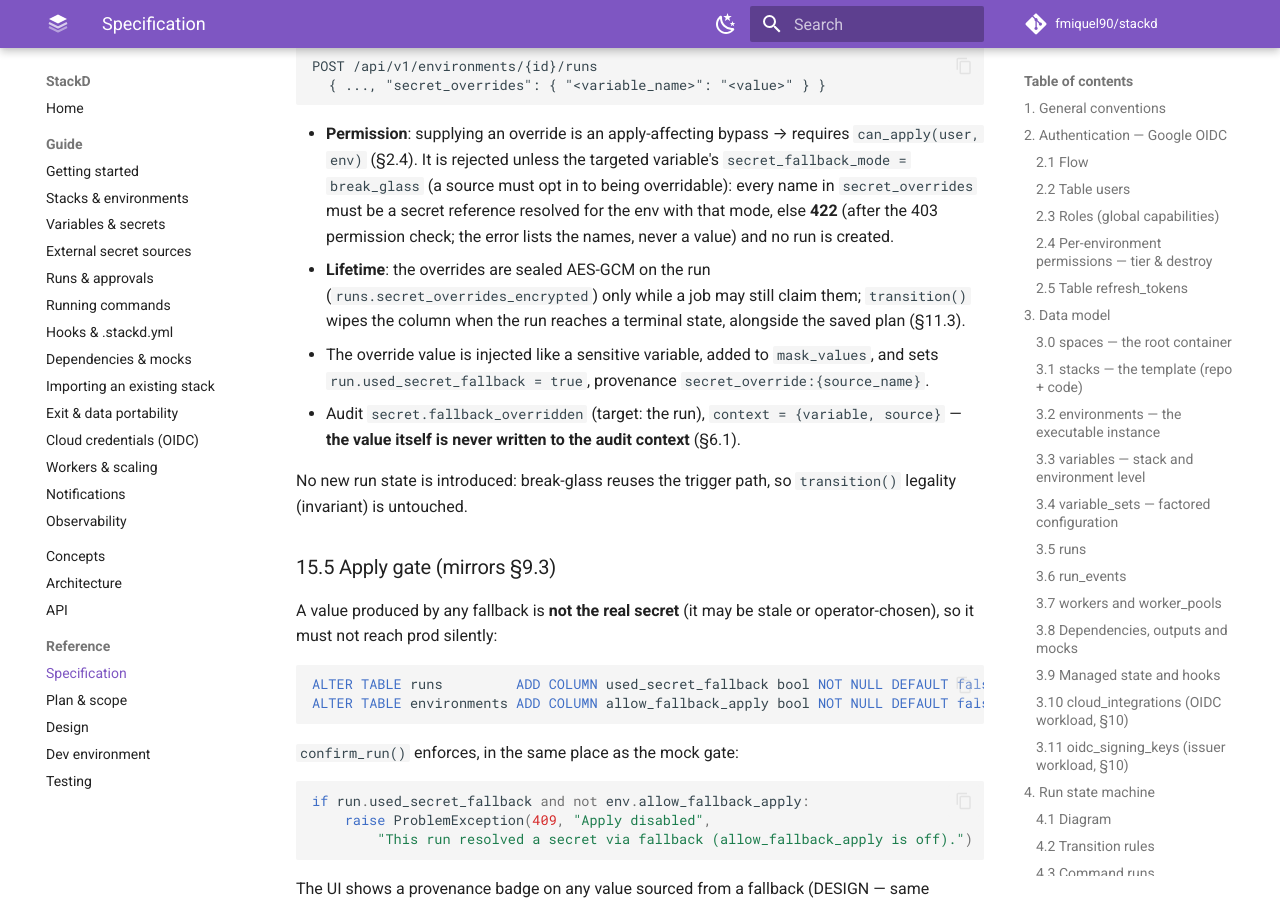
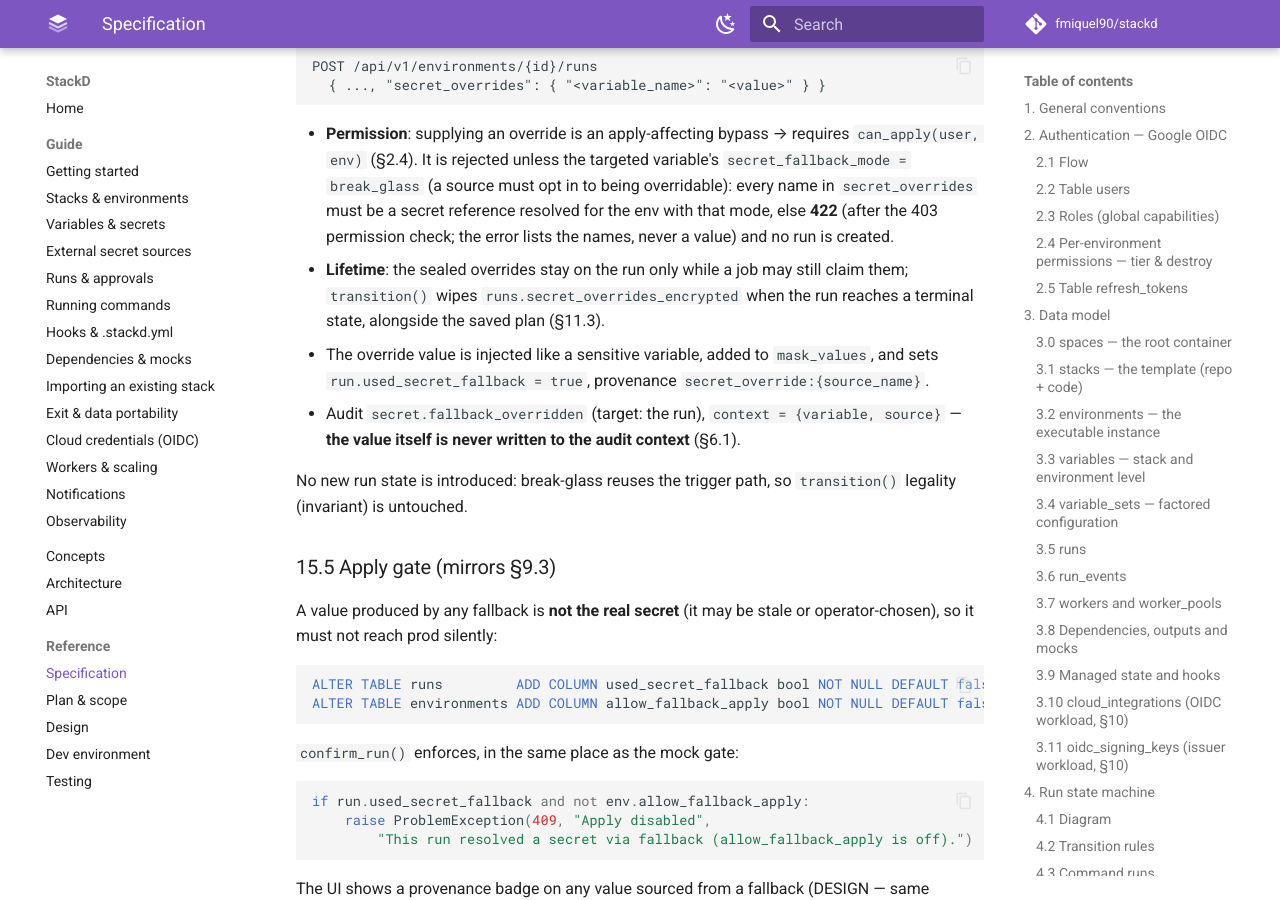
Before and after one commit to fmiquel90/stackd, an MkDocs documentation site: the page built from docs/SPECS.md, in a window 1280 px wide and 900 px high, scrolled down 56018 px. Built offline with MkDocs 1.6.1 and Material for MkDocs 9.7.7, drawn with Linux system fonts in a browser that asks for light colours; comment, search, counter and statistics services are not loaded.

Commit message:
docs(specs): state the break-glass override lifetime once (#30)
Co-Authored-By: Claude Opus 5.5 <noreply@anthropic.com>
Claude-Session: https://claude.ai/code/session_01B2P1b5yfnBfa1doYPjLvmt

```diff
--- a/docs/SPECS.md
+++ b/docs/SPECS.md
@@ -1667,9 +1667,9 @@ POST /api/v1/environments/{id}/runs
   `secret_fallback_mode = break_glass` (a source must opt in to being overridable): every name in
   `secret_overrides` must be a secret reference resolved for the env with that mode, else **422**
   (after the 403 permission check; the error lists the names, never a value) and no run is created.
-- **Lifetime**: the overrides are sealed AES-GCM on the run (`runs.secret_overrides_encrypted`)
-  only while a job may still claim them; `transition()` wipes the column when the run reaches a
-  terminal state, alongside the saved plan (§11.3).
+- **Lifetime**: the sealed overrides stay on the run only while a job may still claim them;
+  `transition()` wipes `runs.secret_overrides_encrypted` when the run reaches a terminal state,
+  alongside the saved plan (§11.3).
 - The override value is injected like a sensitive variable, added to `mask_values`, and sets
   `run.used_secret_fallback = true`, provenance `secret_override:{source_name}`.
 - Audit `secret.fallback_overridden` (target: the run), `context = {variable, source}` — **the value itself
```
